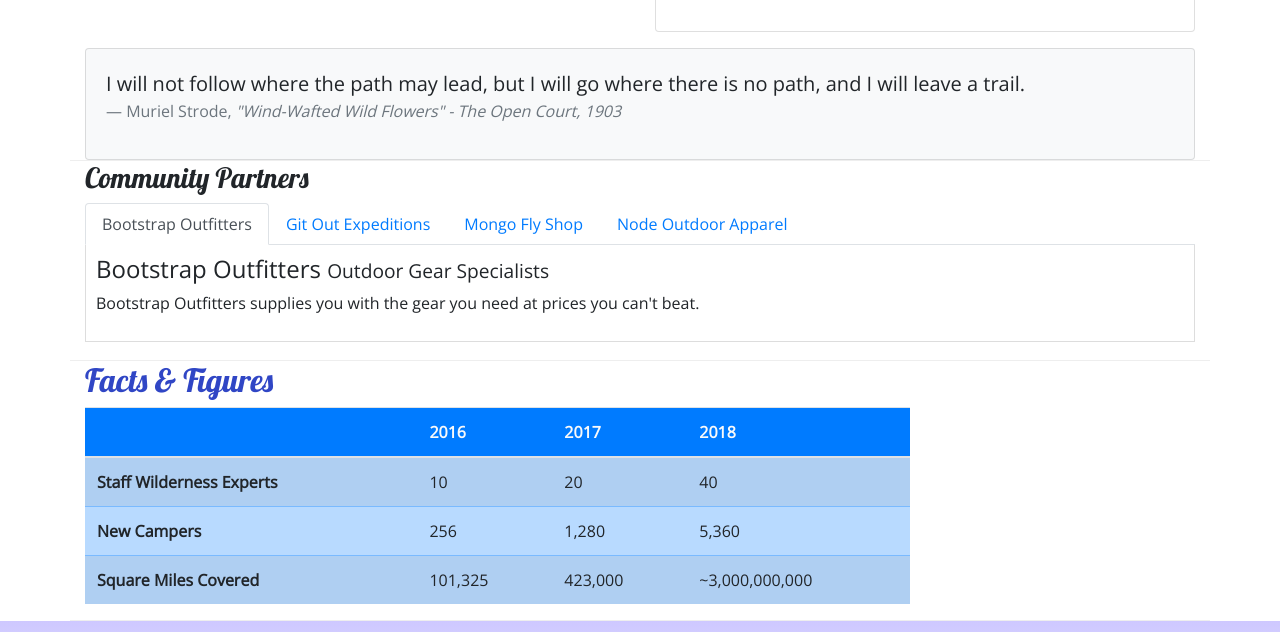
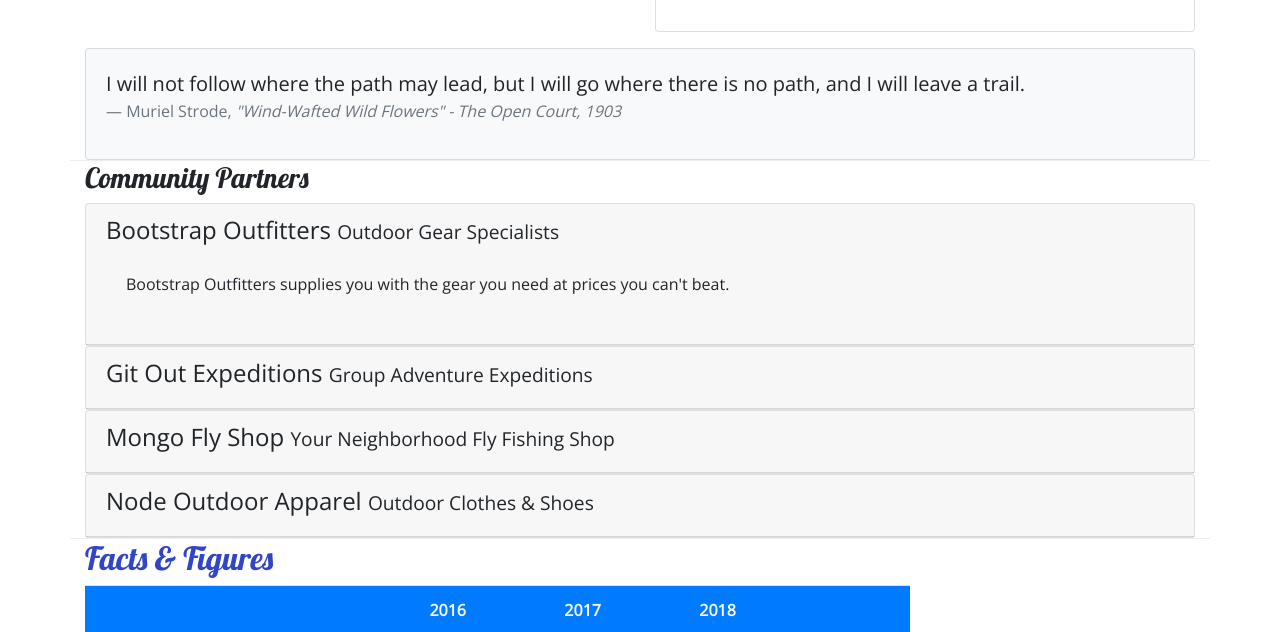
Before and after one commit to kulrichNuCamp/nucamp-bootstrap, a website: page aboutus.html in a window 1280 px wide. Shown: the part 568-1200 px from the top of the page. Drawn offline with nearby package versions, Linux system fonts and the light colour scheme.

Commit message:
Accordion

```diff
--- a/aboutus.html
+++ b/aboutus.html
@@ -102,28 +102,62 @@
         <div class="row row-content">
             <div class="col">
                 <h3>Community Partners</h3>
-                <ul class="nav nav-tabs">
-                    <li class="nav-item"><a class="nav-link active" href="#bootstrap" role="tab" data-toggle="tab">Bootstrap Outfitters</a></li>
-                    <li class="nav-item"><a class="nav-link" href="#git" role="tab" data-toggle="tab">Git Out Expeditions</a></li>
-                    <li class="nav-item"><a class="nav-link" href="#mongo" role="tab" data-toggle="tab">Mongo Fly Shop</a></li>
-                    <li class="nav-item"><a class="nav-link" href="#node" role="tab" data-toggle="tab">Node Outdoor Apparel</a></li>
-                </ul>
-                <div class="tab-content">
-                    <div role="tabpanel" class="tab-pane fade show active" id="bootstrap">
-                        <h4>Bootstrap Outfitters <small>Outdoor Gear Specialists</small></h4>
-                        <p class="d-none d-sm-block">Bootstrap Outfitters supplies you with the gear you need at prices you can't beat.</p>
+                <div id="accordion">
+                    <div class="card">
+                        <div role="card" class="card-header">
+                            <h4>
+                                <a data-toggle="collapse" data-target="#bootstrap">
+                                Bootstrap Outfitters <small>Outdoor Gear Specialists</small>
+                                </a>
+                            </h4>
+                            <div class="collapse show" id="bootstrap" data-parent="#accordion">
+                                <div class="card-body">
+                                    <p class="d-none d-sm-block">Bootstrap Outfitters supplies you with the gear you need at prices you can't beat.</p>
+                                </div>
+                            </div>
+                        </div>
                     </div>
-                    <div role="tabpanel" class="tab-pane fade" id="git">
-                        <h4>Git Out Expeditions <small>Group Adventure Expeditions</small></h4>
-                        <p class="d-none d-sm-block">Join Git Out Expeditions to explore new horizons with a group of other adventurers!</p>
+                    <div class="card">
+                        <div role="card" class="card-header">
+                            <h4>
+                                <a class="collapsed" data-toggle="collapse" data-target="#git">
+                                Git Out Expeditions <small>Group Adventure Expeditions</small>
+                                </a>
+                            </h4>
+                            <div class="collapse" id="git" data-parent="#accordion">
+                                <div class="card-body">
+                                    <p class="d-none d-sm-block">Join Git Out Expeditions to explore new horizons with a group of other adventurers!</p>
+                                </div>
+                            </div>
+                        </div>
                     </div>
-                    <div role="tabpanel" class="tab-pane fade" id="mongo">
-                        <h4>Mongo Fly Shop <small>Your Neighborhood Fly Fishing Shop</small></h4>
-                        <p class="d-none d-sm-block">Need a new fishing pole, a tacklebox, or flies of all kinds? Stop by Mongo Fly Shop.</p>
+                    <div class="card">
+                        <div role="card" class="card-header">
+                            <h4>
+                                <a class="collapsed" data-toggle="collapse" data-target="#mongo">
+                                Mongo Fly Shop <small>Your Neighborhood Fly Fishing Shop</small>
+                                </a>
+                            </h4>
+                            <div class="collapse" id="mongo" data-parent="#accordion">
+                                <div class="card-body">
+                                    <p class="d-none d-sm-block">Need a new fishing pole, a tacklebox, or flies of all kinds? Stop by Mongo Fly Shop.</p>
+                                </div>
+                            </div>
+                        </div>
                     </div>
-                    <div role="tabpanel" class="tab-pane fade" id="node">
-                        <h4>Node Outdoor Apparel <small>Outdoor Clothes & Shoes</small></h4>
-                        <p class="d-none d-sm-block">From polar fleeces to swimsuits, hiking boots to waders, a visit to Node will be sure to get you covered.</p>
+                    <div class="card">
+                        <div role="card" class="card-header">
+                            <h4>
+                                <a class="collapsed" data-toggle="collapse" data-target="#node">
+                                Node Outdoor Apparel <small>Outdoor Clothes & Shoes</small>
+                                </a>
+                            </h4>
+                            <div class="collapse" id="node" data-parent="#accordion">
+                                <div class="card-body">
+                                    <p class="d-none d-sm-block">From polar fleeces to swimsuits, hiking boots to waders, a visit to Node will be sure to get you covered.</p>
+                                </div>
+                            </div>
+                        </div>
                     </div>
                 </div>
             </div>
--- a/css/styles.css
+++ b/css/styles.css
@@ -29,8 +29,3 @@ header h2 {
 .navbar {
     background-color: #901CAD;
 }
-.tab-content {
-    border: 1px solid #DDD;
-    border-top: none;
-    padding: 10px;
-}
```
